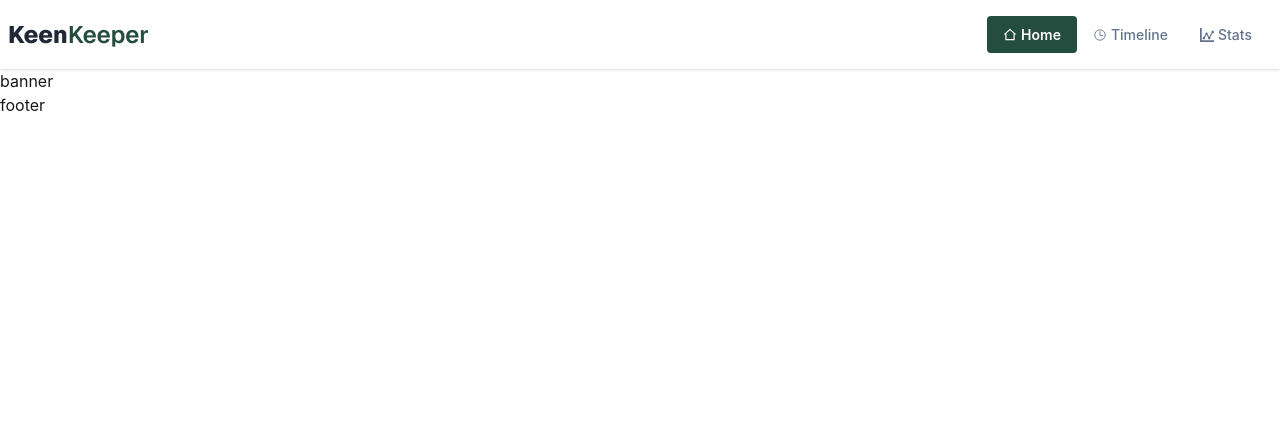
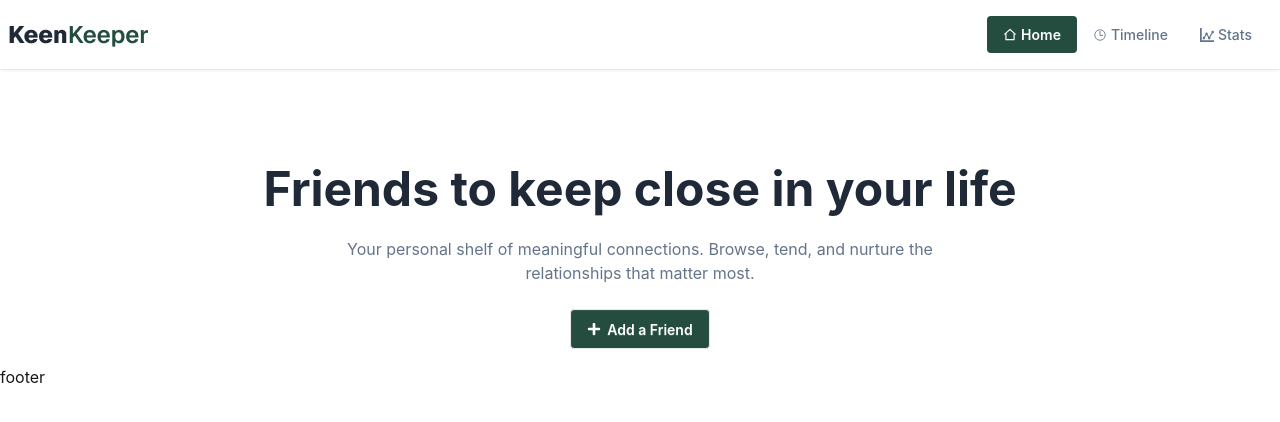
Before and after one commit to musabbirrahman/keen-keeper-A7, a React (Vite) app: page / in a window 1280 px wide. Shown: the top 422 px of the page. Built offline with nearby package versions, Linux system fonts and the light colour scheme.

Commit message:
created banner upper part

```diff
--- a/index.html
+++ b/index.html
@@ -6,7 +6,7 @@
     <meta name="viewport" content="width=device-width, initial-scale=1.0" />
     <title>kin-keeper-code</title>
   </head>
-  <body>
+  <body class="bg-base-100">
     <div id="root"></div>
     <script type="module" src="/src/main.jsx"></script>
   </body>
--- a/src/Components/HomePage/Banner/Banner.jsx
+++ b/src/Components/HomePage/Banner/Banner.jsx
@@ -1,11 +1,25 @@
-import React from 'react';
+import React from "react";
+import { FaPlus } from "react-icons/fa";
 
 const Banner = () => {
-    return (
-        <div>
-            banner
+  return (
+    <div className="">
+      <div className="hero w-95% md:w-[80%] mx-auto  md:mt-20">
+        <div className="hero-content text-center">
+          <div className="">
+            <h1 className="text-3xl md:text-5xl font-bold text-[#1F2937]">
+              Friends to keep close in your life
+            </h1>
+            <p className="py-6 text-[#64748B]">
+              Your personal shelf of meaningful connections. Browse, tend, and
+              nurture the <br /> relationships that matter most.
+            </p>
+            <button className="btn bg-[#244D3F] text-white"><FaPlus /> Add a Friend</button>
+          </div>
         </div>
-    );
+      </div>
+    </div>
+  );
 };
 
 export default Banner;
```
